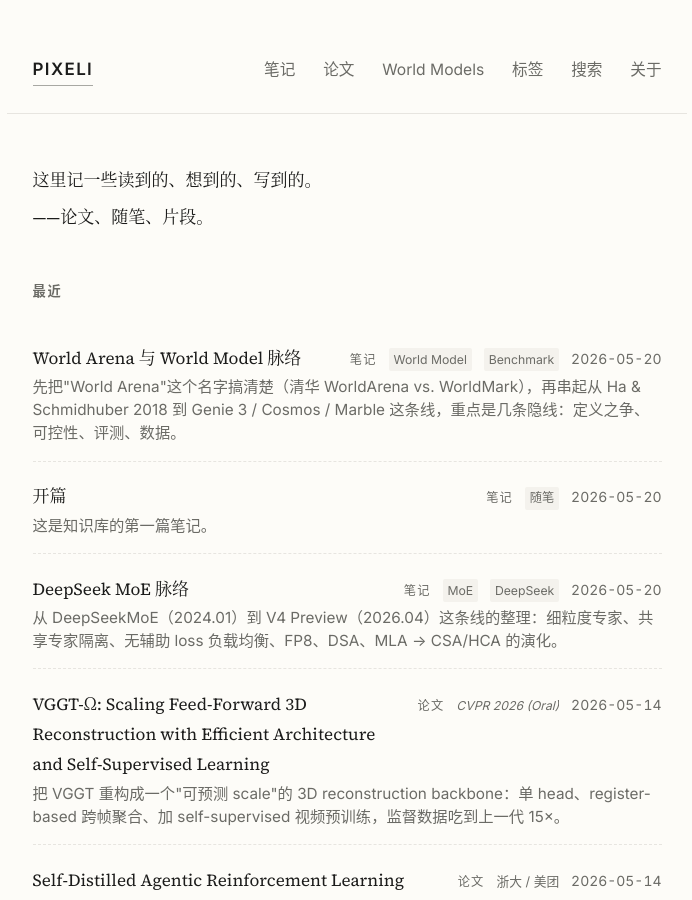
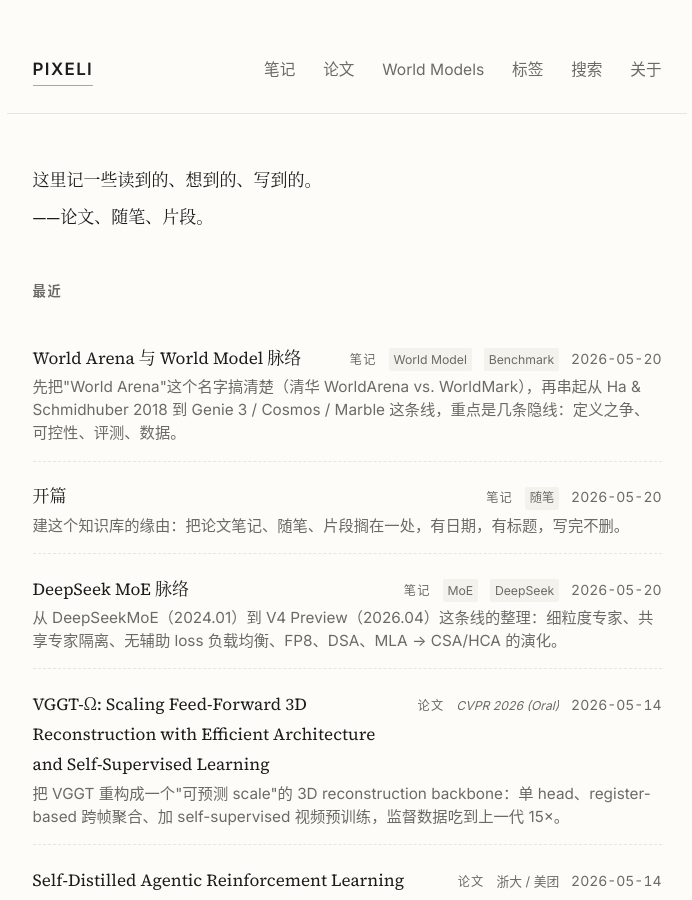
Before and after one commit to pixeli99/PIXELI, a Jekyll site: the page built from index.md, in a window 1280 px wide and 900 px high. Shown: the whole window, without its empty margins (288-980 px from the left). Built offline with Jekyll 4.4.1, drawn with Linux system fonts in a browser that asks for light colours.

Commit message:
笔记：kai-pian 补 excerpt 字段
该笔记无 excerpt，列表页预览与 og:description 回退到 Jekyll
默认摘取的首段文本；补一句话摘要，描述建库初衷。

Co-Authored-By: Claude Sonnet 4.6 <noreply@anthropic.com>
Claude-Session: https://claude.ai/code/session_017RyQL8hhkmqL2esmbE1WdG

```diff
--- a/_notes/2026-05-20-kai-pian.md
+++ b/_notes/2026-05-20-kai-pian.md
@@ -2,6 +2,7 @@
 title: 开篇
 date: 2026-05-20
 tags: [随笔]
+excerpt: 建这个知识库的缘由：把论文笔记、随笔、片段搁在一处，有日期，有标题，写完不删。
 ---
 
 这是知识库的第一篇笔记。
```
